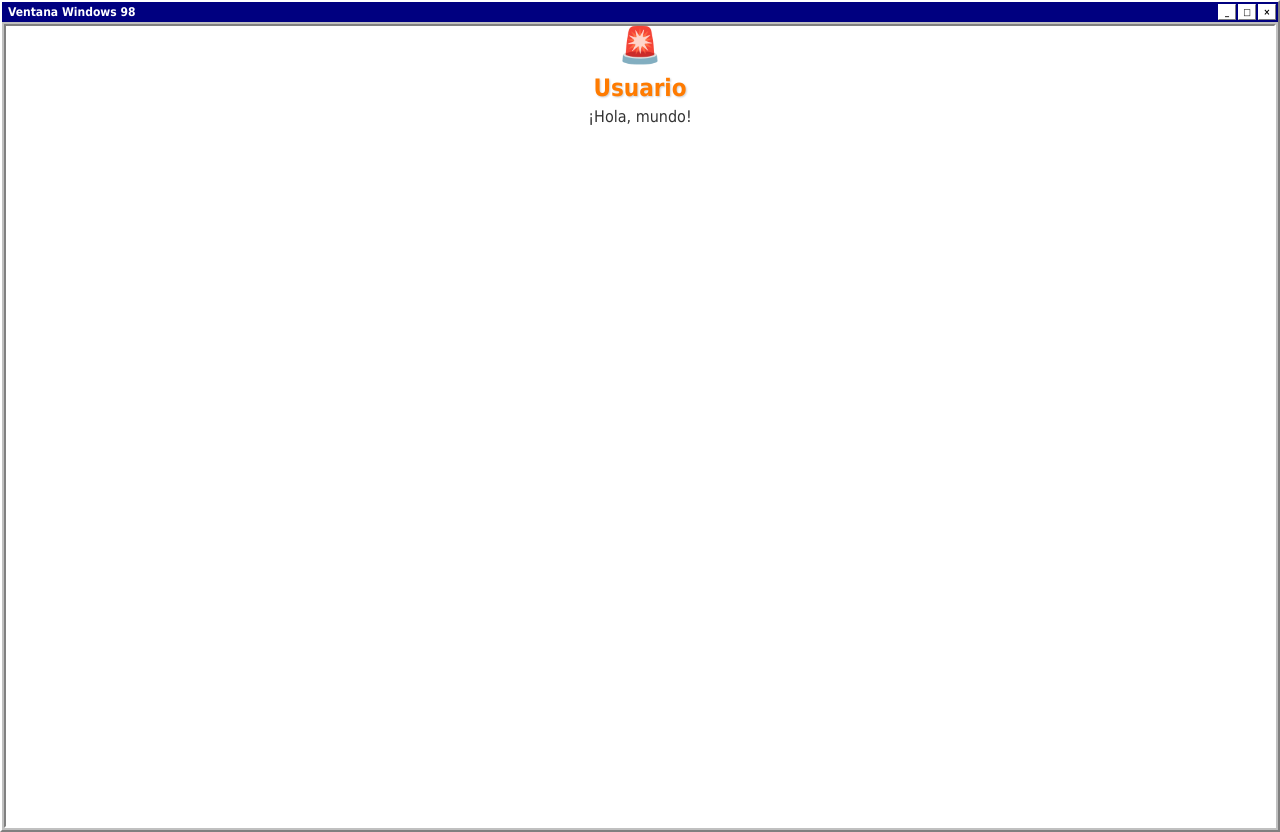
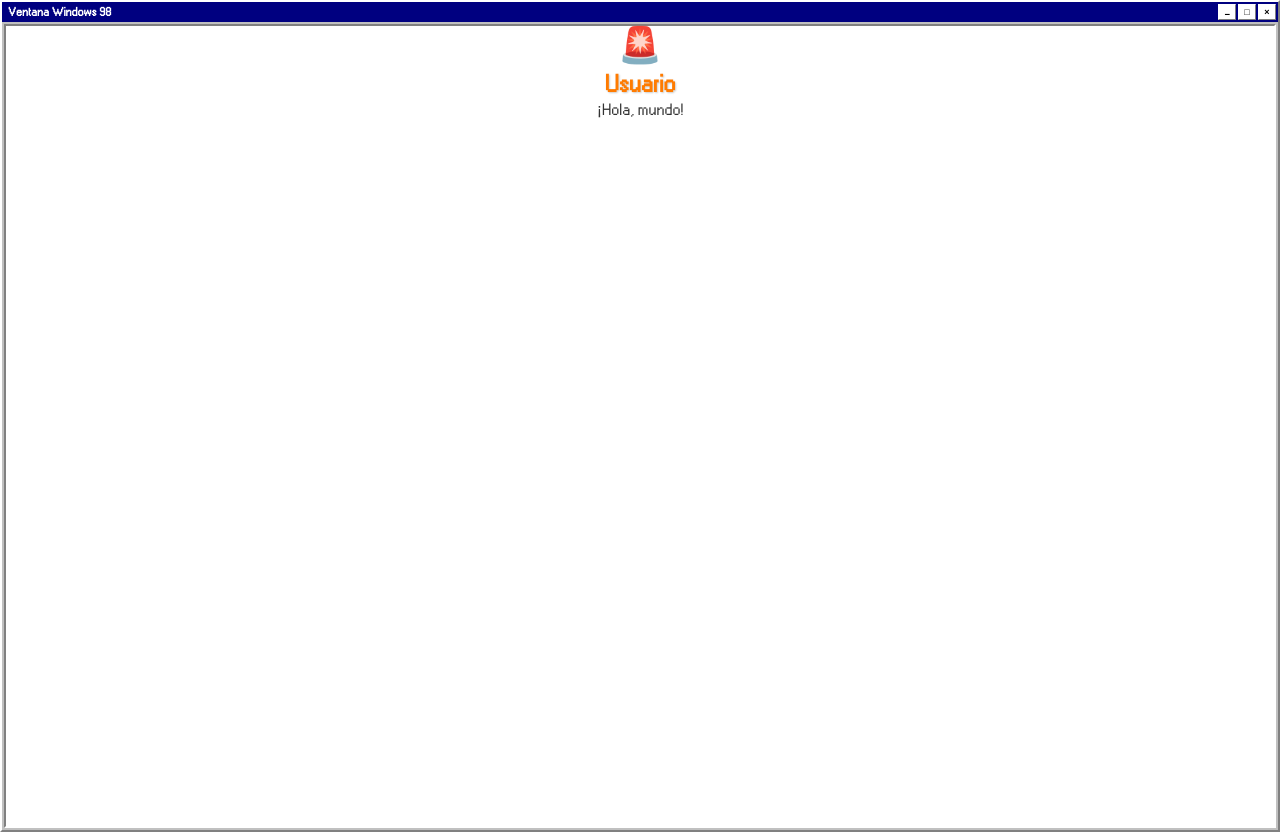
Before and after one commit to galleniz/window98, a plain HTML site: page alert/index.html in a window 1280 px wide. Drawn offline with Linux system fonts and the light colour scheme.

Commit message:
added custom font W98FA

```diff
--- a/styles.css
+++ b/styles.css
@@ -1,8 +1,13 @@
+/* import font: W95FA.otf */
+@font-face {
+    font-family: 'W95FA';
+    src: url('W95FA.otf') format('opentype');
+}
 body {
     background-color: rgb(0, 255, 0);
     display: flex;
     margin: 0;
-    font-family: 'Tahoma', sans-serif;
+    font-family: "W95FA", sans-serif;
 }
 .window {
     background: #c0c0c0;
```
Also changed, not shown: W95FA.otf (added).
